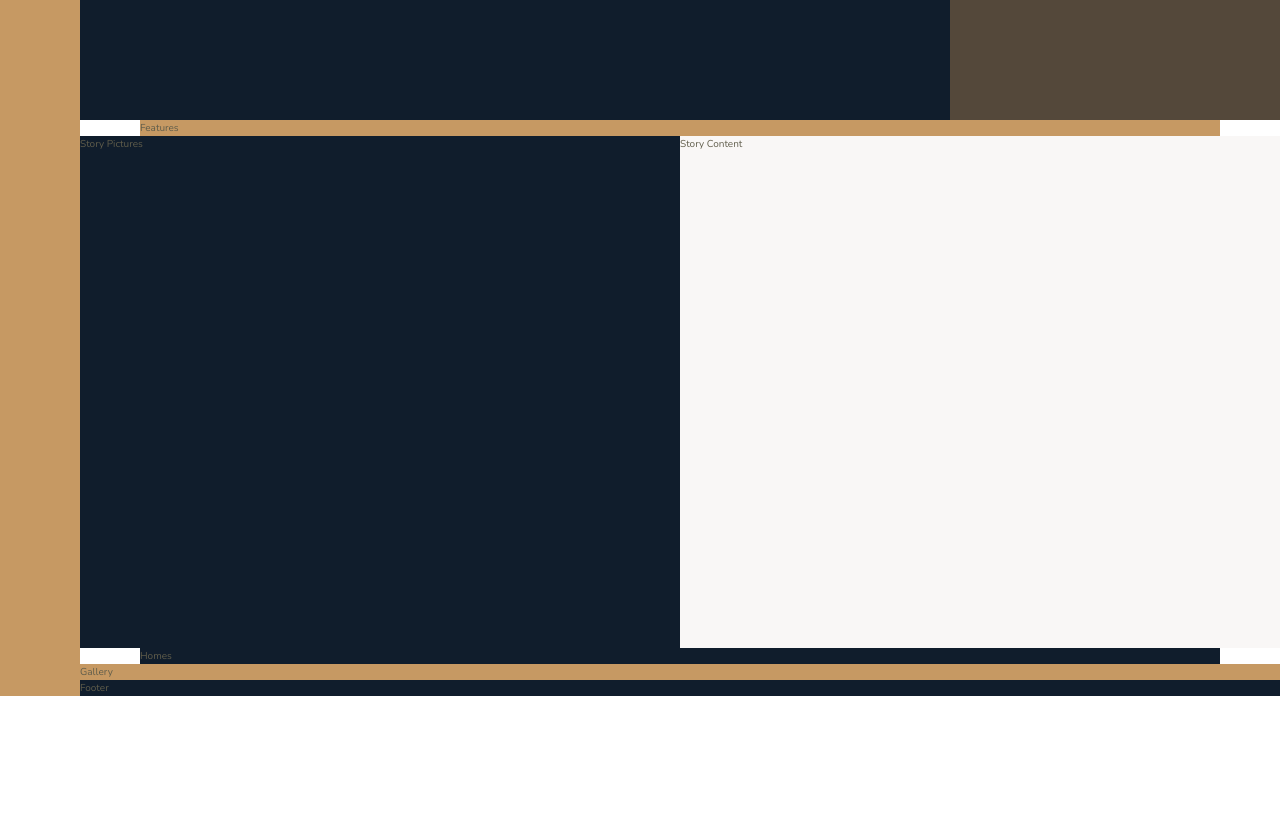
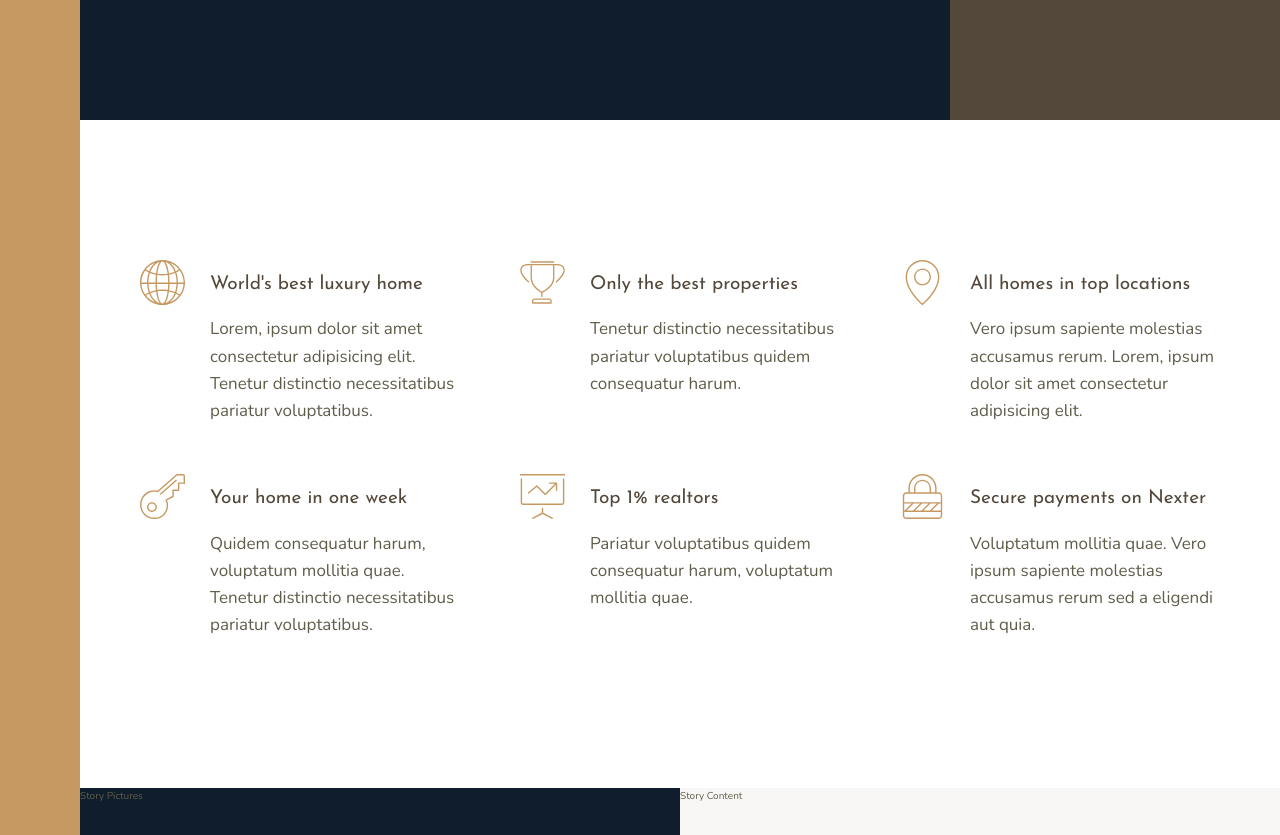
Before and after one commit to pablojack911/advanced-css-course-grid-layout, a website: page index.html in a window 1280 px wide. Shown: the part 520-1355 px from the top of the page. Before the commit the page ends 1216 px from the top, so only its background shows below. Drawn offline with nearby package versions, Linux system fonts and the light colour scheme.

Commit message:
Building the features section

```diff
--- a/index.html
+++ b/index.html
@@ -1,5 +1,6 @@
 <!DOCTYPE html>
 <html lang="en">
+
 <head>
     <meta charset="UTF-8">
     <meta name="viewport" content="width=device-width, initial-scale=1.0">
@@ -11,15 +12,62 @@
 
     <title>nexter &mdash; your home, your freedom</title>
 </head>
+
 <body class="container">
     <div class="sidebar">Sidebar</div>
     <header class="header">Header</header>
     <div class="realtors">Top 3 realtors</div>
-        <section class="features">Features</section>
+    <section class="features">
+        <div class="feature">
+            <svg class="feature__icon">
+                <use xlink:href="img/sprite.svg#icon-global"></use>
+            </svg>
+            <h4 class="heading-4 heading-4--dark">World's best luxury home</h4>
+            <p class="feature__text">Lorem, ipsum dolor sit amet consectetur adipisicing elit. Tenetur distinctio necessitatibus pariatur
+                voluptatibus.
+            </p>
+        </div>
+        <div class="feature">
+            <svg class="feature__icon">
+                <use xlink:href="img/sprite.svg#icon-trophy"></use>
+            </svg>
+            <h4 class="heading-4 heading-4--dark">Only the best properties</h4>
+            <p class="feature__text">Tenetur distinctio necessitatibus pariatur voluptatibus quidem consequatur harum.</p>
+        </div>
+        <div class="feature">
+            <svg class="feature__icon">
+                <use xlink:href="img/sprite.svg#icon-map-pin"></use>
+            </svg>
+            <h4 class="heading-4 heading-4--dark">All homes in top locations</h4>
+            <p class="feature__text">Vero ipsum sapiente molestias accusamus rerum. Lorem, ipsum dolor sit amet consectetur adipisicing elit.</p>
+        </div>
+        <div class="feature">
+            <svg class="feature__icon">
+                <use xlink:href="img/sprite.svg#icon-key"></use>
+            </svg>
+            <h4 class="heading-4 heading-4--dark">Your home in one week</h4>
+            <p class="feature__text">Quidem consequatur harum, voluptatum mollitia quae. Tenetur distinctio necessitatibus pariatur voluptatibus.</p>
+        </div>
+        <div class="feature">
+            <svg class="feature__icon">
+                <use xlink:href="img/sprite.svg#icon-presentation"></use>
+            </svg>
+            <h4 class="heading-4 heading-4--dark">Top 1% realtors</h4>
+            <p class="feature__text">Pariatur voluptatibus quidem consequatur harum, voluptatum mollitia quae.</p>
+        </div>
+        <div class="feature">
+            <svg class="feature__icon">
+                <use xlink:href="img/sprite.svg#icon-lock"></use>
+            </svg>
+            <h4 class="heading-4 heading-4--dark">Secure payments on Nexter</h4>
+            <p class="feature__text">Voluptatum mollitia quae. Vero ipsum sapiente molestias accusamus rerum sed a eligendi aut quia.</p>
+        </div>
+    </section>
     <div class="story__pictures">Story Pictures</div>
     <div class="story__content">Story Content</div>
     <section class="homes">Homes</section>
     <section class="gallery">Gallery</section>
     <footer class="footer">Footer</footer>
 </body>
+
 </html>
--- a/sass/_features.scss
+++ b/sass/_features.scss
@@ -1,5 +1,31 @@
 .features {
-  background-color: $color-primary;
+  grid-column: center-start / center-end;
 
-  grid-column: center-start / center-end;
+  margin: 15rem 0;
+
+  display: grid;
+  //grid-template-columns: repeat(3, 1fr); not very responsive
+  grid-template-columns: repeat(auto-fit, minmax(25rem, 1fr));
+  grid-gap: 6rem;
+
+  align-items: flex-start;
 }
+
+.feature {
+  display: grid;
+  grid-template-columns: min-content 1fr;
+  row-gap: 1.5rem;
+  column-gap: 2.5rem;
+
+  &__icon {
+    grid-row: 1 / span 2;
+    fill: $color-primary;
+    width: 4.5rem;
+    height: 4.5rem;
+    transform: translateY(-1rem);
+  }
+
+  &__text {
+    font-size: 1.7rem;
+  }
+}
--- a/sass/_typography.scss
+++ b/sass/_typography.scss
@@ -0,0 +1,33 @@
+%heading {
+    font-family: $font-display;
+    font-weight: 400;
+}
+
+.heading-1 {
+    @extend %heading;
+}
+
+.heading-2 {
+    @extend %heading;
+}
+
+.heading-3 {
+    @extend %heading;
+}
+
+.heading-4 {
+    @extend %heading;
+    font-size: 1.9rem;
+
+    &--light {
+        color: $color-grey-light-1;
+    }
+
+    &--dark {
+        color: $color-grey-dark-1;
+    }
+}
+
+.heading-5 {
+    @extend %heading;
+}
```
Also changed, not shown: css/style.css, 1 other file. Lines whose indentation alone changed are shown as unchanged.
